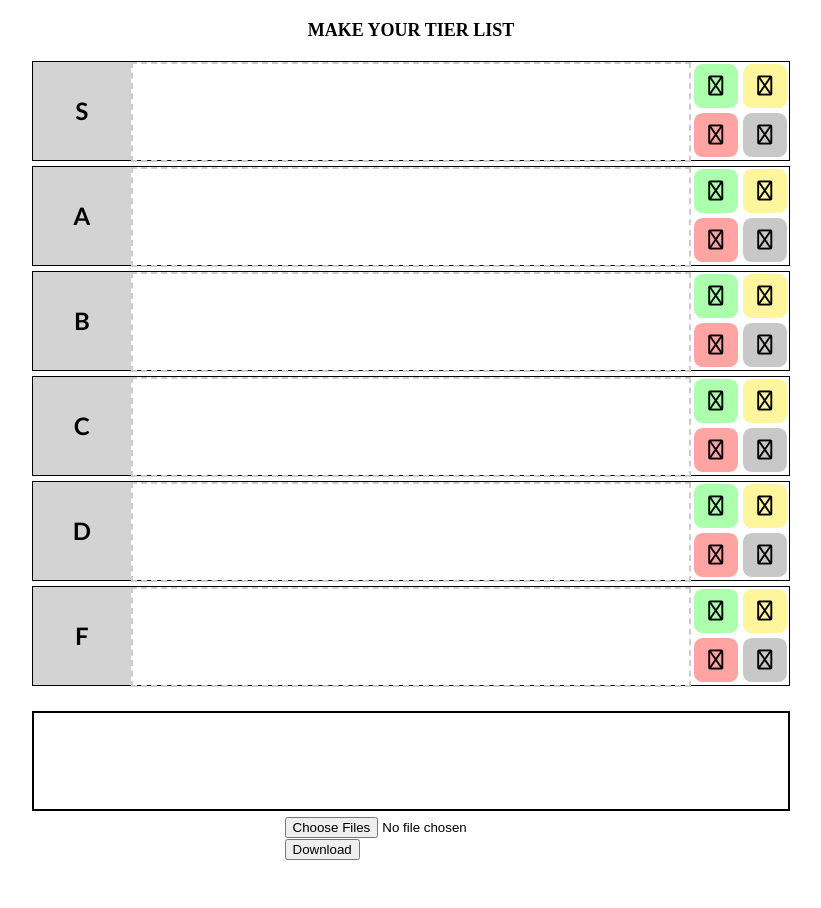
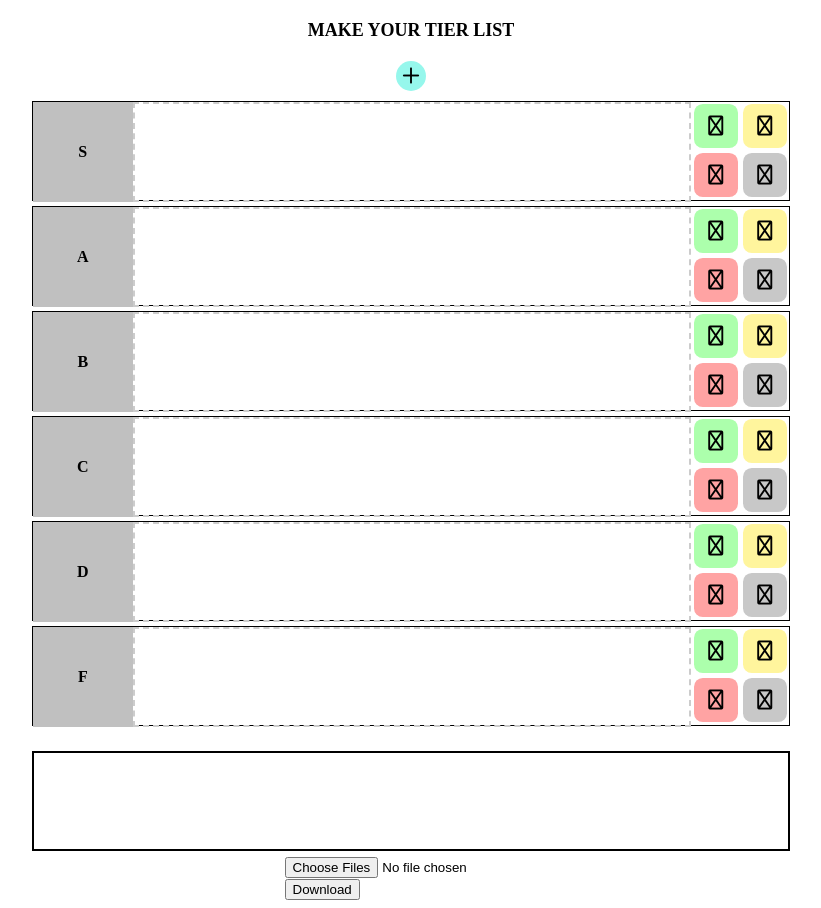
Before and after one commit to PK-002/WebAdminII-Website, a Django app: page /maker/ in a window 1280 px wide. Shown: the part 163-1071 px from the top of the page, without its empty margins (229-1050 px from the left). Before the commit the page ends 1023 px from the top, so only its background shows below. Run offline with Django 5.2, Linux system fonts and the light colour scheme; some libraries are stand-ins or nearby versions.

Commit message:
fixed bug, added new row button, edit actually works

```diff
--- a/TierList/static/css/main.css
+++ b/TierList/static/css/main.css
@@ -9,7 +9,7 @@
   display: flex;
   flex-direction: column;
   width: 60%;
-  margin: 20px auto;
+  margin: 10px auto;
 }
 
 div.row {
@@ -23,15 +23,19 @@ div.row {
 }
 
 .tier-label {
-  aspect-ratio: 1 / 1;
-  background-color: lightgray;
-  font-family: 'Trebuchet MS', 'Lucida Sans Unicode', 'Lucida Grande', 'Lucida Sans', Arial, sans-serif;
-  font-size: 150%;
-  font-weight: bold;
-  text-align: center;
   display: flex;
   align-items: center;
   justify-content: center;
+  min-height: 100px;
+  min-width: 100px;
+  font-weight: bold;
+  text-align: center;
+  background-color: lightgray;
+  box-sizing: border-box;
+  font-family: inherit;
+  font-size: inherit;
+  color: inherit;
+  line-height: normal;
 }
 
 #sort {
@@ -128,7 +132,7 @@ tbody tr:nth-child(odd) {
   gap: 0px;
 }
 
-.palette{
+.palette {
   justify-self: center;
   align-self: center;
   height: 90%;
@@ -140,7 +144,7 @@ tbody tr:nth-child(odd) {
   grid-column: 2;
 }
 
-.trash{
+.trash {
   justify-self: center;
   align-self: center;
   height: 90%;
@@ -152,7 +156,7 @@ tbody tr:nth-child(odd) {
   grid-column: 2;
 }
 
-.up-arrow{
+.up-arrow {
   justify-self: center;
   align-self: center;
   height: 90%;
@@ -164,7 +168,7 @@ tbody tr:nth-child(odd) {
   grid-column: 1;
 }
 
-.down-arrow{
+.down-arrow {
   justify-self: center;
   align-self: center;
   height: 90%;
@@ -176,13 +180,56 @@ tbody tr:nth-child(odd) {
   grid-column: 1;
 }
 
-.gear, .trash, .up-arrow, .down-arrow {
+.add {
+  /* position: fixed; */
+  bottom: 15px;
+  right: 15px;
+  width: 30px;
+  height: 30px;
+  border-radius: 50%;
+  background-color: rgb(150, 247, 236);
+  border: none;
+  cursor: pointer;
+  display: flex;
+  justify-content: center;
+  align-items: center;
+  font-size: 20px;
+}
+
+.gear,
+.trash,
+.up-arrow,
+.down-arrow {
   cursor: pointer;
 }
 
+.add-button-container {
+  display: flex;
+  justify-content: center;
+  align-items: center;
+  width: 100%; /* or set a specific width if needed */
+}
+
+.ai {
+  position: fixed;
+  bottom: 20px;
+  right: 20px;
+  width: 60px;
+  height: 60px;
+  border-radius: 50%;
+  background-color: rgb(172, 255, 172);
+  border: none;
+  box-shadow: 0 4px 8px rgba(0, 0, 0, 0.2);
+  cursor: pointer;
+  display: flex;
+  justify-content: center;
+  align-items: center;
+  font-size: 30px;
+}
+
 .row.moved {
-    outline: 5px solid rgb(0, 211, 253);
-    outline-offset: -2px;
+  outline: 5px solid rgb(0, 211, 253);
+  outline-offset: -2px;
 }
 
 /*nav bar styles*/
@@ -240,7 +287,7 @@ tbody tr:nth-child(odd) {
   font-weight: bold;
   text-decoration: none;
   color: rgb(3, 81, 3);
-  background-color:rgb(172, 255, 172);
+  background-color: rgb(172, 255, 172);
   transition: background-color 0.2s;
 }
 
@@ -273,7 +320,7 @@ tbody tr:nth-child(odd) {
   font-weight: bold;
   text-decoration: none;
   color: rgb(135, 6, 6);
-  background-color:rgb(248, 94, 94);
+  background-color: rgb(248, 94, 94);
   transition: background-color 0.2s;
 }
 
--- a/TierList/templates/maker.html
+++ b/TierList/templates/maker.html
@@ -1,18 +1,17 @@
 {% extends 'base.html' %} {% load static %} {% block content %}
 <script>
-  var ranking_config = new Map()
-  ranking_config.set(
-    'rows',
-    new Map([
-      ['S', []],
-      ['A', []],
-      ['B', []],
-      ['C', []],
-      ['D', []],
-      ['F', []]
-    ])
-  )
-  ranking_config.set('unassigned', [])
+  var default_tiers = {
+    S: { images: [], color: '#C0C0C0', name: 'S' },
+    A: { images: [], color: '#C0C0C0', name: 'A' },
+    B: { images: [], color: '#C0C0C0', name: 'B' },
+    C: { images: [], color: '#C0C0C0', name: 'C' },
+    D: { images: [], color: '#C0C0C0', name: 'D' },
+    F: { images: [], color: '#C0C0C0', name: 'F' }
+  }
+
+  var ranking_config = {}
+  ranking_config.rows = new Map(Object.entries(default_tiers))
+  ranking_config.unassigned = []
 </script>
 
 <div id="myPopup" class="popup-overlay">
@@ -54,7 +53,9 @@
         .querySelectorAll('.tier-settings')
         .forEach((el) => (el.style.display = 'none'))
 
-      html2canvas(document.querySelector('#row-container')).then((canvas) => {
+      html2canvas(document.querySelector('#row-container'), {
+        foreignObjectRendering: false
+      }).then((canvas) => {
         const renderDiv = document.querySelector('#render')
         renderDiv.innerHTML = '' // Clear previous content
         renderDiv.appendChild(canvas)
@@ -93,7 +94,6 @@
     }
 
     function dragstartHandler(ev) {
-      console.log('Drag Start Event Triggered', ev.srcElement.src)
       selected = ev.srcElement.src
 
       // Add the id of the dragged element to the dataTransfer object
@@ -116,12 +116,11 @@
       // Append the dragged element to the drop target
       // Check if the target is a valid drop zone
       if (ev.target.classList.contains('drop-zone')) {
-        console.log(ev.target.id)
-        console.log(ev.dataTransfer)
         ev.target.appendChild(draggedElement)
-        ranking.rows[ev.target.id.toUpperCase()].push(selected)
+        ranking_config.rows
+          .get(ev.target.id.toUpperCase())
+          .images.push(draggedElement.src)
         selected = null
-        console.log(ranking)
       }
     }
 
--- a/TierList/templates/rows.html
+++ b/TierList/templates/rows.html
@@ -1,79 +1,91 @@
 {% load static %}
+<div class="add-button-container">
+  <button id="add" class="add">
+    <i class="fa-slab fa-regular fa-plus"></i>
+  </button>
+</div>
 <div id="row-container"></div>
 <script>
   document.addEventListener('DOMContentLoaded', function () {
-    console.log(ranking_config)
+    var tierOriginalCount = ranking_config.rows.size
+
+    function renderRows() {
       const container = document.getElementById('row-container')
-    //create rows based on ranking.rows keys
-    for (const key of ranking_config.get('rows').keys()) {
-      //rows themselves
+      container.innerHTML = ''
+      for (const [key, rowData] of ranking_config.rows.entries()) {
         const tier_row = document.createElement('div')
         tier_row.id = `row${key}`
         tier_row.className = 'row'
 
-      //left side labels
         const label = document.createElement('div')
         label.id = `label${key}`
         label.className = 'tier-label'
-      label.textContent = key
+        label.textContent = rowData.name
+        label.contentEditable = true
+        label.value = key
+        label.addEventListener('input', changeName)
+        label.style.backgroundColor = rowData.color
 
-      //dropzones
         const dropzone = document.createElement('div')
         dropzone.id = `${key}`
         dropzone.addEventListener('drop', dropHandler)
         dropzone.addEventListener('dragover', dragoverHandler)
         dropzone.className = 'drop-zone'
 
-      //settings
         const settings = document.createElement('div')
         settings.id = `settings${key}`
         settings.className = 'tier-settings'
 
-      //append all to the rows
         tier_row.appendChild(label)
         tier_row.appendChild(dropzone)
         tier_row.appendChild(settings)
         container.appendChild(tier_row)
       }
-
-    settings_tabs = document.getElementsByClassName('tier-settings')
-
+      // After rows are rendered, add settings buttons
+      const settings_tabs = document.getElementsByClassName('tier-settings')
       for (const tab of settings_tabs) {
-      const tier = tab.id.replace('settings', '') // S, A, B, ...
-
-      // gear button
+        const tier = tab.id.replace('settings', '')
         const palette = document.createElement('button')
         palette.id = `palette-${tier}`
         palette.className = 'palette'
-      palette.innerHTML = '<i class="fa-slab fa-regular fa-palette fa-xl"></i>'
+        palette.innerHTML =
+          '<i class="fa-slab fa-regular fa-palette fa-xl"></i>'
         palette.addEventListener('click', changeColor)
-
-      // trash button
         const trash = document.createElement('button')
         trash.id = `trash-${tier}`
         trash.className = 'trash'
         trash.innerHTML = '<i class="fa-slab fa-regular fa-trash fa-xl"></i>'
         trash.addEventListener('click', deleteTierFunction)
-
-      // up arrow
         const upArrow = document.createElement('button')
         upArrow.id = `up-${tier}`
         upArrow.className = 'up-arrow'
-      upArrow.innerHTML = '<i class="fa-slab fa-regular fa-angle-up fa-xl"></i>'
+        upArrow.innerHTML =
+          '<i class="fa-slab fa-regular fa-angle-up fa-xl"></i>'
         upArrow.addEventListener('click', moveRowUp)
-
-      // down arrow
         const downArrow = document.createElement('button')
         downArrow.id = `down-${tier}`
         downArrow.className = 'down-arrow'
         downArrow.innerHTML =
           '<i class="fa-slab fa-regular fa-angle-down fa-xl"></i>'
         downArrow.addEventListener('click', moveRowDown)
-
         tab.appendChild(palette)
         tab.appendChild(trash)
         tab.appendChild(upArrow)
         tab.appendChild(downArrow)
+      }
+    }
+
+    document.getElementById('add').addEventListener('click', addTier)
+
+    function addTier(ev) {
+      const newTierKey = tierOriginalCount + 1
+      ranking_config.rows.set(newTierKey.toString(), {
+        name: `Tier ${newTierKey}`,
+        color: '#cccccc',
+        images: []
+      })
+      renderRows()
+      tierOriginalCount++
     }
 
     function changeColor(ev) {
@@ -86,6 +98,8 @@
 
       colorInput.addEventListener('input', () => {
         label.style.backgroundColor = colorInput.value
+        ranking_config.rows.get(row.id.replace('row', '')).color =
+          colorInput.value
       })
       colorInput.click()
     }
@@ -98,13 +112,12 @@
 
     function deleteTierFunction(ev) {
       const row = ev.currentTarget.closest('.row')
-
       const container = row.parentElement
       const allRows = container.querySelectorAll('.row')
 
       if (allRows.length > 1) {
-        row.remove()
-        ranking_config.get('rows').delete(row.id.replace('row', ''))
+        ranking_config.rows.delete(row.id.replace('row', ''))
+        renderRows()
       } else {
         alert('Cannot have a list with no rows.')
       }
@@ -115,9 +128,7 @@
       const prevRow = row.previousElementSibling
 
       if (prevRow) {
-        row.parentElement.insertBefore(row, prevRow)
-
-        const entries = Array.from(ranking_config.entries())
+        const entries = Array.from(ranking_config.rows.entries())
         const indexA = entries.findIndex(
           ([key]) => key === row.id.replace('row', '')
         )
@@ -128,16 +139,8 @@
         // Swap elements at indexA and indexB
         ;[entries[indexA], entries[indexB]] = [entries[indexB], entries[indexA]]
 
-        ranking_config = new Map(entries)
-        const rankingConfigEvent = new CustomEvent('rankingConfig', {
-          detail: { newMap: ranking_config }
-        })
-        document.dispatchEvent(rankingConfigEvent)
-
-        console.log(ranking_config)
-        // Add temporary highlight
-        row.classList.add('moved')
-        setTimeout(() => row.classList.remove('moved'), 500) // remove after 0.5s
+        ranking_config.rows = new Map(entries)
+        renderRows()
       } else {
         alert('This row is already at the top.')
       }
@@ -148,14 +151,32 @@
       const nextRow = row.nextElementSibling
 
       if (nextRow) {
-        row.parentElement.insertBefore(nextRow, row)
+        const entries = Array.from(ranking_config.rows.entries())
+        const indexA = entries.findIndex(
+          ([key]) => key === row.id.replace('row', '')
+        )
+        const indexB = entries.findIndex(
+          ([key]) => key === nextRow.id.replace('row', '')
+        )
 
-        // Add temporary highlight
-        row.classList.add('moved')
-        setTimeout(() => row.classList.remove('moved'), 500) // remove after 0.5s
+        // Swap elements at indexA and indexB
+        ;[entries[indexA], entries[indexB]] = [entries[indexB], entries[indexA]]
+
+        ranking_config.rows = new Map(entries)
+        renderRows()
       } else {
         alert('This row is already at the bottom.')
       }
     }
+
+    function changeName(ev) {
+      const row = ev.currentTarget.closest('.row')
+      const newName = ev.currentTarget.textContent.trim()
+
+      ranking_config.rows.get(row.id.replace('row', '')).name = newName
+    }
+
+    // Initial render using current ranking_config.rows
+    renderRows()
   })
 </script>
--- a/TierList/views.py
+++ b/TierList/views.py
@@ -24,7 +24,13 @@ def config(request):
         form = TierListForm(request.POST)
         if form.is_valid():
             title = form.cleaned_data['title']
-            ranking_data = {"rows": {}, "unassigned": []}
+            ranking_data = {"rows": {0: { "images": [], "color": '#C0C0C0', "name": 'S' },
+                                     1: { "images": [], "color": '#C0C0C0', "name": 'A' },
+                                     2: { "images": [], "color": '#C0C0C0', "name": 'B' },
+                                     3: { "images": [], "color": '#C0C0C0', "name": 'C' },
+                                     4: { "images": [], "color": '#C0C0C0', "name": 'D' },
+                                     5: { "images": [], "color": '#C0C0C0', "name": 'F' }
+                            }, "unassigned": []}
             ranking = Ranking.objects.create(
                 list_name=title,
                 creation_date=datetime.now(),
```
Also changed, not shown: TierList/templates/detail.html (+7 -8 lines), TierList/templates/edit.html (+22 -29 lines). Lines whose indentation alone changed are shown as unchanged.
